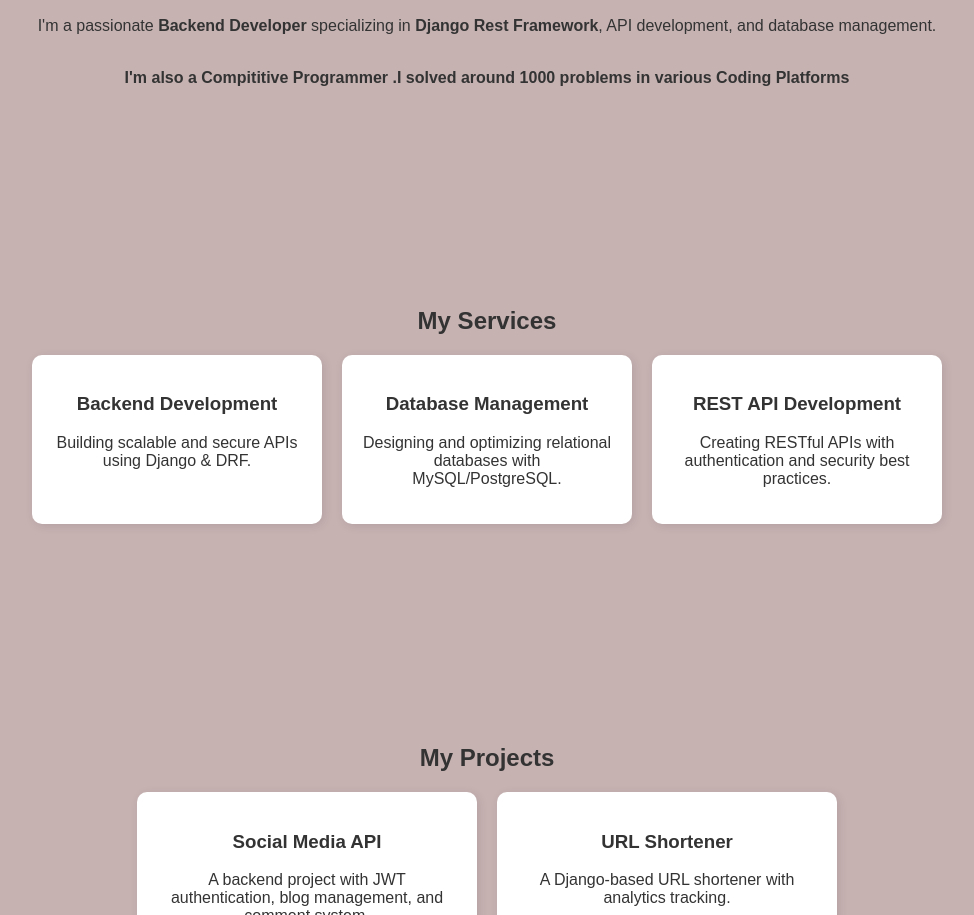
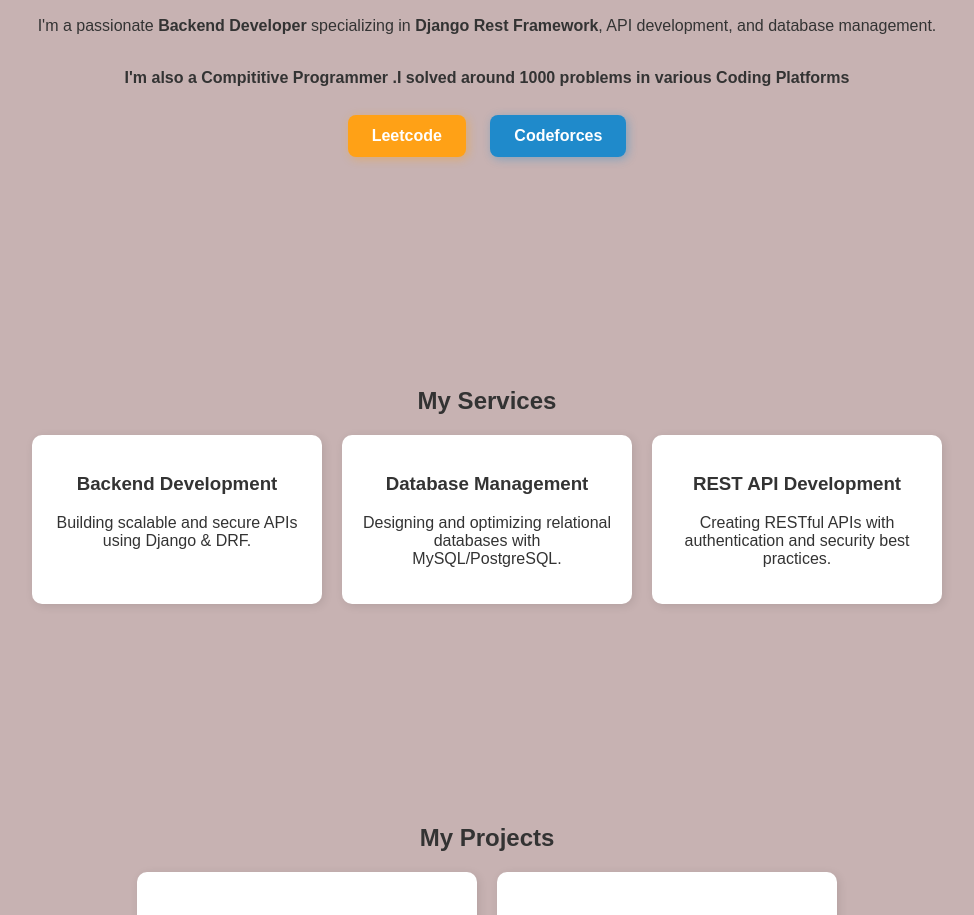
Before and after one commit to rupak26/PortFolio, a plain HTML site: page index.html in a window 1280 px wide. Shown: the part 1071-1986 px from the top of the page, without its empty margins (153-1127 px from the left). Drawn offline with nearby package versions, Linux system fonts and the light colour scheme.

Commit message:
Leetcode & Cf link Added

```diff
--- a/index.html
+++ b/index.html
@@ -38,7 +38,9 @@
         <section id="about">
             <h2>About Me</h2>
             <p>I'm a passionate <b>Backend Developer</b> specializing in <b>Django Rest Framework</b>, API development, and database management.</p>
-            <br><b>I'm also a Compititive Programmer .I solved around 1000 problems in various Coding Platforms</b>
+            <br><b>I'm also a Compititive Programmer .I solved around 1000 problems in various Coding Platforms</b><br><br>
+            <button class="Leetcode"><a href="https://leetcode.com/u/Rb_26/">Leetcode</a> </button>
+            <button class="Codeforces"><a href="https://codeforces.com/profile/PROKOR-RUDRO">Codeforces</a> </button>
         </section>
 
         <!-- Services Section -->
--- a/style.css
+++ b/style.css
@@ -44,6 +44,50 @@ nav .right ul li a {
     text-decoration: none;
     padding: 5px 10px;
 }
+
+
+button {
+    border: none;
+    padding: 12px 24px;
+    font-size: 16px;
+    font-weight: bold;
+    border-radius: 8px;
+    cursor: pointer;
+    transition: all 0.3s ease-in-out;
+    margin: 10px;
+    display: inline-block;
+}
+
+
+button a {
+    text-decoration: none;
+    color: white;
+    display: block;
+}
+
+
+.Leetcode {
+    background-color: #ffa116;
+    box-shadow: 2px 2px 10px rgba(255, 161, 22, 0.4);
+}
+
+.Leetcode:hover {
+    background-color: #ff8c00;
+    transform: translateY(-3px);
+    box-shadow: 2px 2px 15px rgba(255, 140, 0, 0.6);
+}
+
+.Codeforces {
+    background-color: #1f8acb;
+    box-shadow: 2px 2px 10px rgba(31, 138, 203, 0.4);
+}
+
+.Codeforces:hover {
+    background-color: #1565c0;
+    transform: translateY(-3px);
+    box-shadow: 2px 2px 15px rgba(21, 101, 192, 0.6);
+}
+
 
 nav .right ul li a:hover {
     background-color: #444;
```
